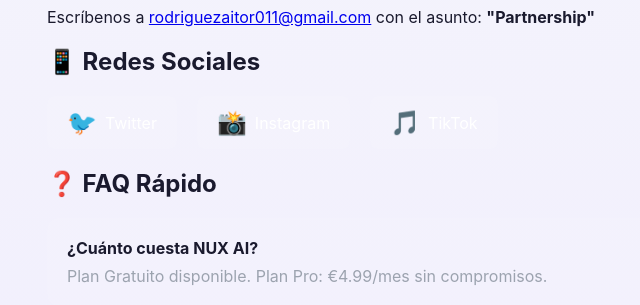
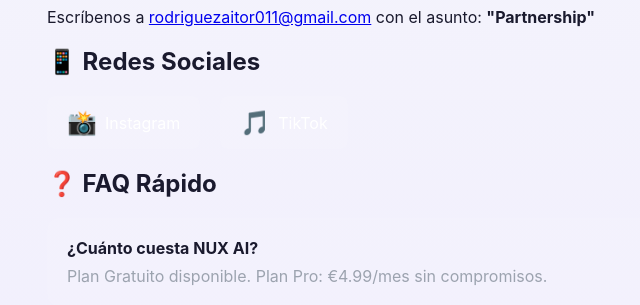
Before and after one commit to rodriguezaitor011-ui/NUX-AI, a Python web app: template Engine/app/templates/contact.html in a window 1280 px wide. Shown: the part 812-1117 px from the top of the page, without its empty margins (193-833 px from the left). Run offline with Jinja, Linux system fonts and the light colour scheme; the template is opened without the code that fills it, so the values that code supplies are empty.

Commit message:
updates html

```diff
--- a/Engine/app/templates/about.html
+++ b/Engine/app/templates/about.html
@@ -102,8 +102,7 @@
         <p>¿Tienes preguntas, sugerencias o feedback?</p>
         <p>
             <strong>Email:</strong> <a href="mailto:rodriguezaitor011@gmail.com">rodriguezaitor011@gmail.com</a><br>
-            <strong>Twitter:</strong> @nuxai<br>
-            <strong>Instagram:</strong> @nux.ai
+            <strong>Instagram:</strong> @_nux.ai_<br>
         </p>
 
         <div style="margin-top:40px;padding:24px;background:rgba(222,76,245,0.1);border-radius:12px;border:1px solid rgba(222,76,245,0.3)">
--- a/Engine/app/templates/contact.html
+++ b/Engine/app/templates/contact.html
@@ -50,15 +50,13 @@
 
         <h2>📱 Redes Sociales</h2>
         <div style="display:flex;gap:20px;margin:20px 0">
-            <a href="https://twitter.com/nuxai" target="_blank" style="display:flex;align-items:center;gap:8px;color:var(--text);text-decoration:none;padding:12px 20px;background:rgba(255,255,255,0.05);border-radius:8px;transition:all 0.2s">
-                <span style="font-size:24px">🐦</span>
-                <span>Twitter</span>
+
             </a>
-            <a href="https://instagram.com/nux.ai" target="_blank" style="display:flex;align-items:center;gap:8px;color:var(--text);text-decoration:none;padding:12px 20px;background:rgba(255,255,255,0.05);border-radius:8px;transition:all 0.2s">
+            <a href="https://instagram.com/_nux.ai_" target="_blank" style="display:flex;align-items:center;gap:8px;color:var(--text);text-decoration:none;padding:12px 20px;background:rgba(255,255,255,0.05);border-radius:8px;transition:all 0.2s">
                 <span style="font-size:24px">📸</span>
                 <span>Instagram</span>
             </a>
-            <a href="https://tiktok.com/@nux.ai" target="_blank" style="display:flex;align-items:center;gap:8px;color:var(--text);text-decoration:none;padding:12px 20px;background:rgba(255,255,255,0.05);border-radius:8px;transition:all 0.2s">
+            <a href="https://tiktok.com/@nux_ia" target="_blank" style="display:flex;align-items:center;gap:8px;color:var(--text);text-decoration:none;padding:12px 20px;background:rgba(255,255,255,0.05);border-radius:8px;transition:all 0.2s">
                 <span style="font-size:24px">🎵</span>
                 <span>TikTok</span>
             </a>
```
